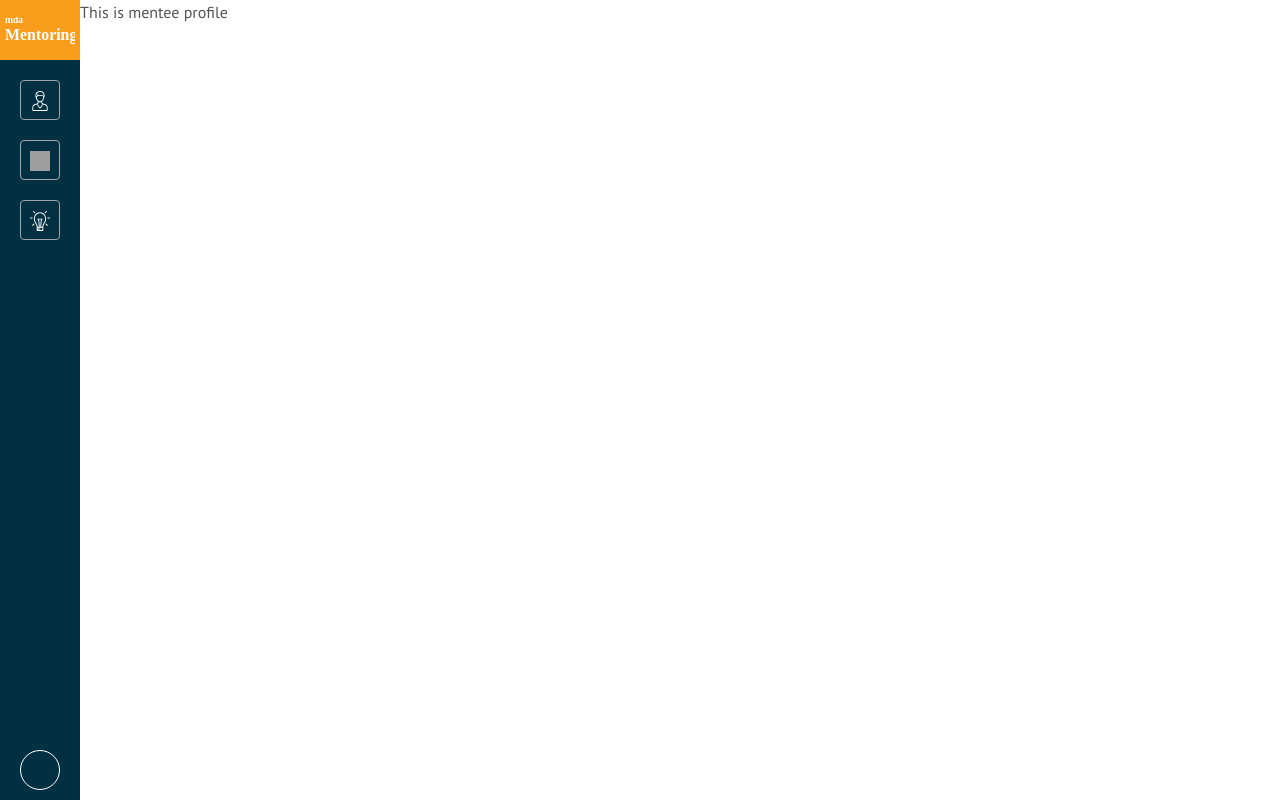
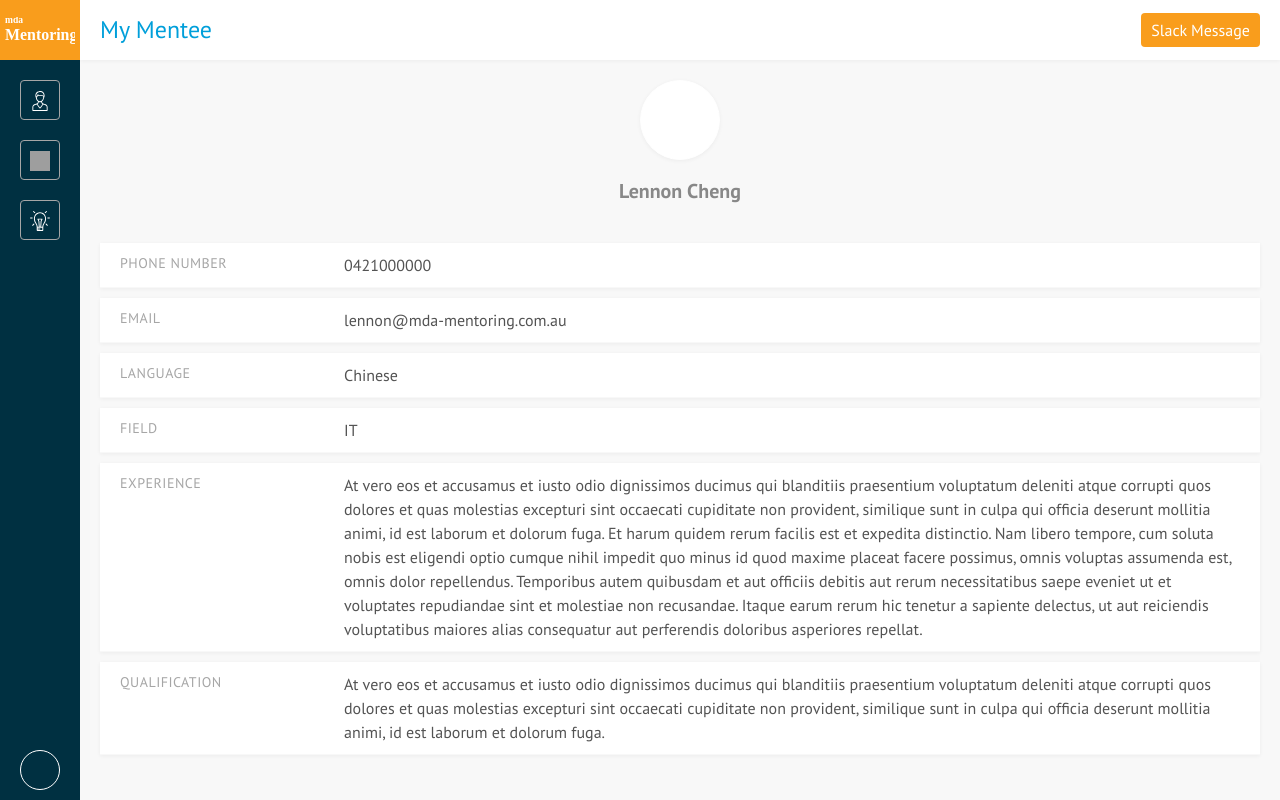
Before and after one commit to rhokbrisbane/mda, a Django app: page /profiles/mentee in a window 1280 px wide. Run offline with Django 3.2, Linux system fonts and the light colour scheme; style sheets or scripts are compiled from the project's sources; some libraries are stand-ins or nearby versions; grey boxes are pictures that could not be loaded.

Commit message:
style mentor/mentee’s page

```diff
--- a/mda_mentoring/profiles/templates/base.html
+++ b/mda_mentoring/profiles/templates/base.html
@@ -12,20 +12,21 @@
     {% endcompress %}
 </head>
 
-<body>
+<body class="bg-brand">
+  <div class="bg-grey-xlight sm-h100vh">
     <div class="flex sm-flex-column">
-
-
       <!-- Side Bar -->
       <div class="side-bar-wrapper">
         <div class="side-bar flex md-flex-column lg-flex-column">
           <div class="flex flex-column sm-flex-row flex-auto">
 
+            <a href="/">
               <div class="side-bar-logo flex flex-column items-center">
                 <div class="flex-auto flex flex-column justify-center">
                   <div class="logo"></div>
                 </div>
               </div>
+            </a>
 
             <div class="sm-flex4 flex-auto flex md-flex-column lg-flex-column items-center sm-flex-wrap sm-my0 mt2 sm-ml2">
               <div class="side-bar-link icon font-base my2 sm-mx2">
@@ -50,7 +51,7 @@
         {% block content %}{% endblock %}
       </div>
     </div>
-
+  </div>
   <script type="text/javascript" src="{% static "js/main.js" %}"></script>
 </body>
 </html>
--- a/mda_mentoring/profiles/templates/mentee/profile.html
+++ b/mda_mentoring/profiles/templates/mentee/profile.html
@@ -1,4 +1,96 @@
 {% extends "base.html" %}
+
 {% block content %}
-This is mentee profile
+<!-- Title -->
+<div class="bg-white shadow">
+  <div class="container flex flex-wrap sm-flex-column justify-between items-center">
+    <div class="flex items-center">
+      <div class="row-title sm-py4">My Mentee</div>
+    </div>
+    <div class="flex sm-mb4">
+      <div class="row-button">Slack Message</div>
+    </div>
+  </div>
+</div>
+
+<!-- Content -->
+<div class="mt4 container">
+  <div class="flex flex-column items-center mb2">
+    <div class="row-avatar shadow"></div>
+    <h3 class="mt4 text-grey-dark">Lennon Cheng</h2>
+  </div>
+
+  <!-- row -->
+  <div class="bg-white border-bottom-solid border-grey-xlight py2 mb2 shadow container">
+    <div class="flex sm-flex-column items-start sm-items-start">
+      <div class="row-label">
+        Phone number
+      </div>
+      <div class="flex4 sm-flex1 sm-mt1 sm-w100">
+        0421000000
+      </div>
+    </div>
+  </div>
+
+  <!-- row -->
+  <div class="bg-white border-bottom-solid border-grey-xlight py2 mb2 shadow container">
+    <div class="flex sm-flex-column items-start sm-items-start">
+      <div class="row-label">
+        Email
+      </div>
+      <div class="flex4 sm-flex1 sm-mt1 sm-w100">
+        lennon@mda-mentoring.com.au
+      </div>
+    </div>
+  </div>
+
+  <!-- row -->
+  <div class="bg-white border-bottom-solid border-grey-xlight py2 mb2 shadow container">
+    <div class="flex sm-flex-column items-start sm-items-start">
+      <div class="row-label">
+        language
+      </div>
+      <div class="flex4 sm-flex1 sm-mt1 sm-w100">
+        Chinese
+      </div>
+    </div>
+  </div>
+
+  <!-- row -->
+  <div class="bg-white border-bottom-solid border-grey-xlight py2 mb2 shadow container">
+    <div class="flex sm-flex-column items-start sm-items-start">
+      <div class="row-label">
+        Field
+      </div>
+      <div class="flex4 sm-flex1 sm-mt1 sm-w100">
+        IT
+      </div>
+    </div>
+  </div>
+
+  <!-- row -->
+  <div class="bg-white border-bottom-solid border-grey-xlight py2 mb2 shadow container">
+    <div class="flex sm-flex-column items-start sm-items-start">
+      <div class="row-label">
+        Experience
+      </div>
+      <div class="flex4 sm-flex1 sm-mt1 sm-w100">
+        At vero eos et accusamus et iusto odio dignissimos ducimus qui blanditiis praesentium voluptatum deleniti atque corrupti quos dolores et quas molestias excepturi sint occaecati cupiditate non provident, similique sunt in culpa qui officia deserunt mollitia animi, id est laborum et dolorum fuga. Et harum quidem rerum facilis est et expedita distinctio. Nam libero tempore, cum soluta nobis est eligendi optio cumque nihil impedit quo minus id quod maxime placeat facere possimus, omnis voluptas assumenda est, omnis dolor repellendus. Temporibus autem quibusdam et aut officiis debitis aut rerum necessitatibus saepe eveniet ut et voluptates repudiandae sint et molestiae non recusandae. Itaque earum rerum hic tenetur a sapiente delectus, ut aut reiciendis voluptatibus maiores alias consequatur aut perferendis doloribus asperiores repellat.
+      </div>
+    </div>
+  </div>
+
+  <!-- row -->
+  <div class="bg-white border-bottom-solid border-grey-xlight py2 mb2 shadow container">
+    <div class="flex sm-flex-column items-start sm-items-start">
+      <div class="row-label">
+        Qualification
+      </div>
+      <div class="flex4 sm-flex1 sm-mt1 sm-w100">
+        At vero eos et accusamus et iusto odio dignissimos ducimus qui blanditiis praesentium voluptatum deleniti atque corrupti quos dolores et quas molestias excepturi sint occaecati cupiditate non provident, similique sunt in culpa qui officia deserunt mollitia animi, id est laborum et dolorum fuga.
+      </div>
+    </div>
+  </div>
+
+</div>
 {% endblock %}
--- a/mda_mentoring/static/styles/module/_row.scss
+++ b/mda_mentoring/static/styles/module/_row.scss
@@ -23,6 +23,23 @@
   span {
     line-height: 1.5;
   }
+}
+
+.row-avatar {
+  width: 8rem;
+  height: 8rem;
+  background-size: cover;
+  border-radius: 100%;
+  border: 1px solid $white;
+  background-color: $white;
+}
+
+.row-label {
+  @extend .flex1;
+  @extend .font-small;
+  @extend .uppercase;
+  @extend .text-grey;
+  @extend .letter-spacing-2;
 }
 
 .row-date {
```
Lines whose indentation alone changed are shown as unchanged.
